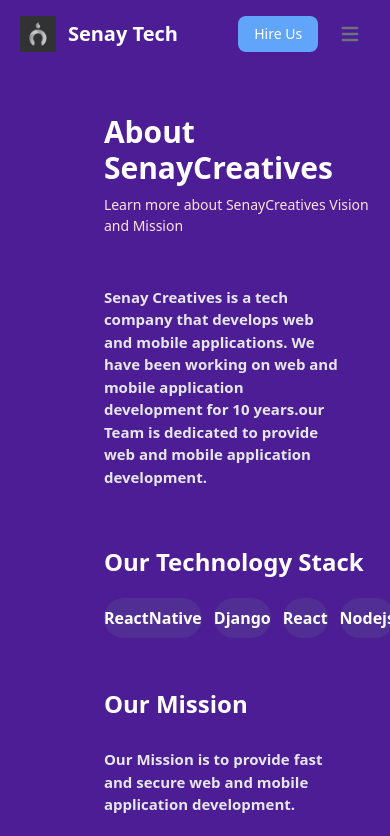
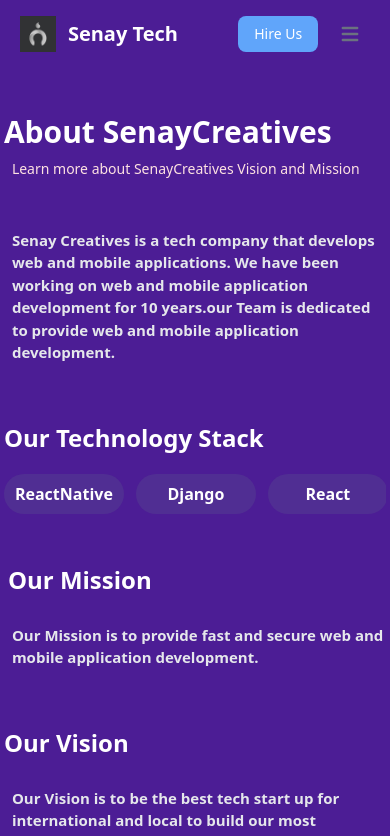
Before and after one commit to senaycreatives/SenayTech, a React (Vite) app: page /aboutsenay in a window 390 px wide. Shown: the top 836 px of the page. Built offline with nearby package versions, Linux system fonts and the light colour scheme.

Commit message:
responsivness

```diff
--- a/src/AboutSenayPage.jsx
+++ b/src/AboutSenayPage.jsx
@@ -3,45 +3,45 @@ import React from 'react'
 export default function AboutSenayPage() {
   return (
     <div className=' w-full min-h-screen'>
-        <div className=' w-full   mt-[50px] mb-[50px]  pl-[100px]  border-opacity-15'>
+        <div className=' w-full   mt-[50px] mb-[50px]  sm:pl-[100px]  border-opacity-15'>
             <p className='text-white font-bold text-3xl pb-2'>About SenayCreatives</p>
-            <p className='text-red-100   text-[14px] '>Learn more about SenayCreatives Vision and Mission</p>
+            <p className='text-red-100  ml-2 text-[14px] '>Learn more about SenayCreatives Vision and Mission</p>
         </div>
-        <div className=' w-full mt-[50px] mb-[50px]  pl-[100px]  border-opacity-15 '>
-            <p className='text-gray-200 text-[15px] pb-2 w-[83%] font-semibold   space-y-2'>
+        <div className=' w-full mt-[50px] mb-[50px]  sm:pl-[100px]  border-opacity-15 '>
+            <p className='text-gray-200  ml-2  text-[15px] pb-2 sm:w-[83%] font-semibold   space-y-2'>
                 Senay Creatives is a tech company that develops web and mobile applications. We have been working on web and mobile application development for 10 years.our Team is dedicated to provide web and mobile application development.
             </p>
         </div>
-        <div className=' w-full   mt-[50px] mb-[50px]  pl-[100px]  border-opacity-15'>
+        <div className=' w-full   mt-[50px] mb-[50px]  sm:pl-[100px]  border-opacity-15'>
             <p className='text-white font-bold text-2xl pb-2'>Our Technology Stack</p>
-            <div className='flex flex-row items-center mt-3'>
-<div className='h-[40px] w-[120px] rounded-full flex items-center justify-center bg-opacity-20 bg-slate-500'>
+            <div className='flex flex-row w-full items-center mt-3 overflow-x-auto'>
+<div className='h-[40px] w-[120px] rounded-full shrink-0 flex items-center justify-center bg-opacity-20 bg-slate-500'>
     <p className='text-white font-semibold'>ReactNative</p>
 </div>
-<div className='h-[40px] w-[120px] rounded-full bg-opacity-20 bg-slate-500 ml-3 flex items-center justify-center '>
+<div className='h-[40px] w-[120px] rounded-full shrink-0 bg-opacity-20 bg-slate-500 ml-3 flex items-center justify-center '>
     <p className='text-white font-semibold'>Django</p>
 </div>
-<div className='h-[40px] w-[120px] rounded-full bg-opacity-20 bg-slate-500 ml-3 flex items-center justify-center'>
+<div className='h-[40px] w-[120px] rounded-full shrink-0 bg-opacity-20 bg-slate-500 ml-3 flex items-center justify-center'>
     <p className='text-white font-semibold'>React</p>
 </div>
-<div className='h-[40px] w-[120px] rounded-full bg-opacity-20 bg-slate-500 ml-3 flex items-center justify-center'>
+<div className='h-[40px] w-[120px] rounded-full shrink-0 bg-opacity-20 bg-slate-500 ml-3 flex items-center justify-center'>
     <p className='text-white font-semibold'>Nodejs</p>
 </div>
             </div>
                 </div>
-                <div className=' w-full   mt-[50px] mb-[50px]  pl-[100px]  border-opacity-15'>
-            <p className='text-white font-bold text-2xl pb-2'>Our Mission</p>
+                <div className=' w-full   mt-[50px] mb-[50px]  sm:pl-[100px]  border-opacity-15'>
+            <p className='text-white font-bold text-2xl pb-2 ml-1'>Our Mission</p>
 
-            <p  className='text-gray-200 text-[15px] pb-2 w-[83%] mt-[20px] font-semibold   space-y-2'>Our Mission is to provide fast and secure web and mobile application development.
+            <p  className='text-gray-200 text-[15px] pb-2  ml-2 sm:w-[83%] mt-[20px] font-semibold   space-y-2'>Our Mission is to provide fast and secure web and mobile application development.
              </p>
 
 
                 </div>
 
-                <div className=' w-full   mt-[50px] mb-[50px]  pl-[100px]  border-opacity-15'>
+                <div className=' w-full   mt-[50px] mb-[50px]  sm:pl-[100px]  border-opacity-15'>
             <p className='text-white font-bold text-2xl pb-2'>Our Vision</p>
 
-            <p className='text-gray-200 text-[15px] pb-2 w-[83%] mt-[20px] font-semibold   space-y-2'>Our Vision is to be the best tech start up for international and local to build our most branding and to make the most creative projects that we can do for our clients.
+            <p className='text-gray-200 text-[15px] pb-2  ml-2 sm:w-[83%] mt-[20px] font-semibold   space-y-2'>Our Vision is to be the best tech start up for international and local to build our most branding and to make the most creative projects that we can do for our clients.
              </p>
 
 
--- a/src/App.jsx
+++ b/src/App.jsx
@@ -26,7 +26,7 @@ function App() {
         <Route path="contact" element={<ContactUsPage/>} />
         <Route path='blog' element={<Blog/>} />
         <Route path='Project' element={<Project/>} />
-        <Route path='blogdetails' element={<BlogsDetails/>}/>
+        <Route path='blogdetails/:id' element={<BlogsDetails/>}/>
       </Routes>
 
 
--- a/src/Blog.jsx
+++ b/src/Blog.jsx
@@ -4,22 +4,31 @@ import UseFetchBlogs from './Hooks/UseFetchBlogs'
 
 
 export default function blog() {
-  const {error,data}=UseFetchBlogs()
+  const {error,data,isLoading}=UseFetchBlogs()
   return (
     <div className='min-h-screen w-full'>
-          <div className=' w-[80%]  flex justify-between   items-center  mt-[50px] mb-[50px]  pl-[100px]  border-opacity-15'>
+          <div className=' sm:w-[80%]   flex justify-between   items-center  mt-[50px] mb-[50px]  sm:pl-[100px]  border-opacity-15'>
             <p className='text-white font-bold text-3xl pb-2'>Featured Blog</p>
             <div className='h-[37px] w-[120px] rounded-full bg-opacity-50 bg-slate-500 ml-3 flex items-center justify-center'>
     <p className='text-white font-semibold'>Read More</p>
 </div>
                    </div>
                    <BlogCard/>
-                   <div className=' w-[80%]  flex justify-between   items-center  mt-[50px] mb-[50px]  pl-[100px]  border-opacity-15'>
+                   <div className=' sm:w-[80%]   flex justify-between   items-center  mt-[50px] mb-[50px]  sm:pl-[100px]  border-opacity-15'>
             <p className='text-white font-bold text-3xl pb-2'>Recent Blog</p>
             <div className='h-[37px] w-[120px] rounded-full bg-opacity-50 bg-slate-500 ml-3 flex items-center justify-center'>
     <p className='text-white font-semibold'>get More</p>
 </div>
                    </div>
+                   {isLoading&&
+      <div className='w-full flex justify-center'>
+    <svg aria-hidden="true" class="w-8 h-8 text-gray-200 animate-spin dark:text-gray-600 fill-blue-600" viewBox="0 0 100 101" fill="none" xmlns="http://www.w3.org/2000/svg">
+    <path d="M100 50.5908C100 78.2051 77.6142 100.591 50 100.591C22.3858 100.591 0 78.2051 0 50.5908C0 22.9766 22.3858 0.59082 50 0.59082C77.6142 0.59082 100 22.9766 100 50.5908ZM9.08144 50.5908C9.08144 73.1895 27.4013 91.5094 50 91.5094C72.5987 91.5094 90.9186 73.1895 90.9186 50.5908C90.9186 27.9921 72.5987 9.67226 50 9.67226C27.4013 9.67226 9.08144 27.9921 9.08144 50.5908Z" fill="currentColor"/>
+    <path d="M93.9676 39.0409C96.393 38.4038 97.8624 35.9116 97.0079 33.5539C95.2932 28.8227 92.871 24.3692 89.8167 20.348C85.8452 15.1192 80.8826 10.7238 75.2124 7.41289C69.5422 4.10194 63.2754 1.94025 56.7698 1.05124C51.7666 0.367541 46.6976 0.446843 41.7345 1.27873C39.2613 1.69328 37.813 4.19778 38.4501 6.62326C39.0873 9.04874 41.5694 10.4717 44.0505 10.1071C47.8511 9.54855 51.7191 9.52689 55.5402 10.0491C60.8642 10.7766 65.9928 12.5457 70.6331 15.2552C75.2735 17.9648 79.3347 21.5619 82.5849 25.841C84.9175 28.9121 86.7997 32.2913 88.1811 35.8758C89.083 38.2158 91.5421 39.6781 93.9676 39.0409Z" fill="currentFill"/>
+</svg>
+</div>
+
+      }
                    {data?.data.map((blog)=>{
                     return(
                       <BlogCard key={blog._id} blog={blog}/>
--- a/src/BlogCard.jsx
+++ b/src/BlogCard.jsx
@@ -3,7 +3,7 @@ import { Link } from 'react-router-dom'
 
 export default function BlogCard({blog}) {
   return (
-    <Link  to={'/blogdetails'} className='  group w-[80%] cursor-pointer hover:bg-black hover:bg-opacity-5   flex-row flex justify-between    mt-[50px] mb-[50px]  pl-[100px]  border-opacity-15'>
+    <Link  to={`/blogdetails/${blog?._id}`} className='  group sm:w-[80%] cursor-pointer hover:bg-black hover:bg-opacity-5   flex-row flex justify-between    mt-[50px] mb-[50px]  sm:pl-[100px]  border-opacity-15'>
     <div className='text-white max-w-[80%] flex flex-col'>
     <p className=' mb-2 font-bold text-[14px] italic  text-gray-300'>
         By {blog?.Author}
@@ -14,7 +14,7 @@ export default function BlogCard({blog}) {
     <p className='text-gray-300 line-clamp-3 '>{blog?.Description} </p>
     </div>
     <div >
-        <img src={blog?.image}  className=' shrink-0 w-[300px] h-[200px]'/>
+        <img src={blog?.image}  className=' shrink-0 sm:w-[300px] w-[100px] h-[100px] sm:h-[200px]'/>
 
     </div>
 
--- a/src/Teams.jsx
+++ b/src/Teams.jsx
@@ -11,6 +11,15 @@ export default function Teams() {
             <p className='text-white font-bold text-3xl'>OUR TEAMS</p>
         </div>
     <div  class="  flex font-medium items-center flex-wrap  ">
+      {isLoading&&
+      <div className='w-full flex justify-center'>
+    <svg aria-hidden="true" class="w-8 h-8 text-gray-200 animate-spin dark:text-gray-600 fill-blue-600" viewBox="0 0 100 101" fill="none" xmlns="http://www.w3.org/2000/svg">
+    <path d="M100 50.5908C100 78.2051 77.6142 100.591 50 100.591C22.3858 100.591 0 78.2051 0 50.5908C0 22.9766 22.3858 0.59082 50 0.59082C77.6142 0.59082 100 22.9766 100 50.5908ZM9.08144 50.5908C9.08144 73.1895 27.4013 91.5094 50 91.5094C72.5987 91.5094 90.9186 73.1895 90.9186 50.5908C90.9186 27.9921 72.5987 9.67226 50 9.67226C27.4013 9.67226 9.08144 27.9921 9.08144 50.5908Z" fill="currentColor"/>
+    <path d="M93.9676 39.0409C96.393 38.4038 97.8624 35.9116 97.0079 33.5539C95.2932 28.8227 92.871 24.3692 89.8167 20.348C85.8452 15.1192 80.8826 10.7238 75.2124 7.41289C69.5422 4.10194 63.2754 1.94025 56.7698 1.05124C51.7666 0.367541 46.6976 0.446843 41.7345 1.27873C39.2613 1.69328 37.813 4.19778 38.4501 6.62326C39.0873 9.04874 41.5694 10.4717 44.0505 10.1071C47.8511 9.54855 51.7191 9.52689 55.5402 10.0491C60.8642 10.7766 65.9928 12.5457 70.6331 15.2552C75.2735 17.9648 79.3347 21.5619 82.5849 25.841C84.9175 28.9121 86.7997 32.2913 88.1811 35.8758C89.083 38.2158 91.5421 39.6781 93.9676 39.0409Z" fill="currentFill"/>
+</svg>
+</div>
+
+      }
 
     {data?.data.map((team)=>{
         return(
```
Also changed, not shown: src/HeaderComponent.jsx (+5 -3 lines), src/HomePage.jsx (+23 -21 lines), src/Project.jsx (+20 -2 lines), src/assets/iclogo.jpg (added), src/assets/logoaset.svg (added).
